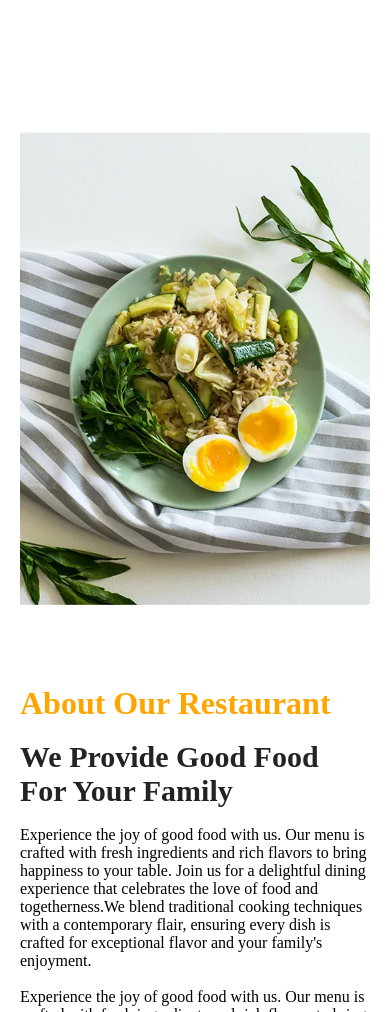
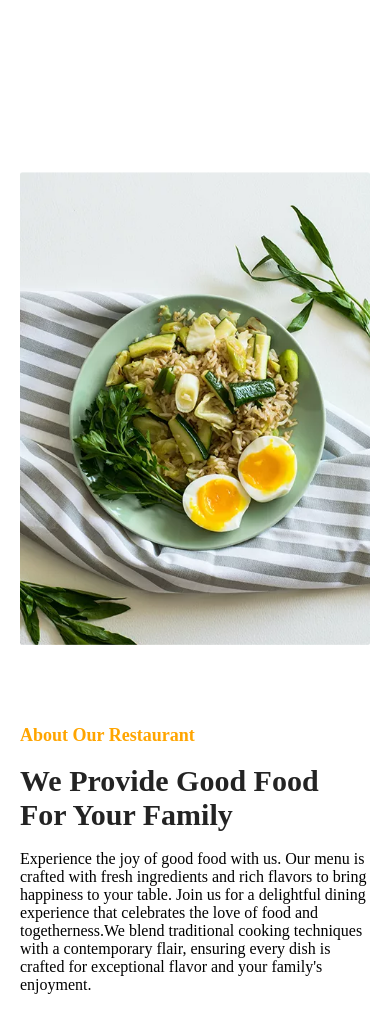
Before and after one commit to tanujasuryawanshi12/responsiveness, a plain HTML site: page index.html in a window 390 px wide. Shown: the part 1921-2933 px from the top of the page. Drawn offline with nearby package versions, Linux system fonts and the light colour scheme.

Commit message:
fifth commit

```diff
--- a/index.css
+++ b/index.css
@@ -675,12 +675,13 @@ html,body{
 }
 
 .cont3{
-    margin-top: 80px;
+    margin-top: 140px;
 }
 
 .cont3-right .cont3-abt{
 
     color: orange;
+    font-size: 18px;
 }
 
    .cont3-right p{
```
